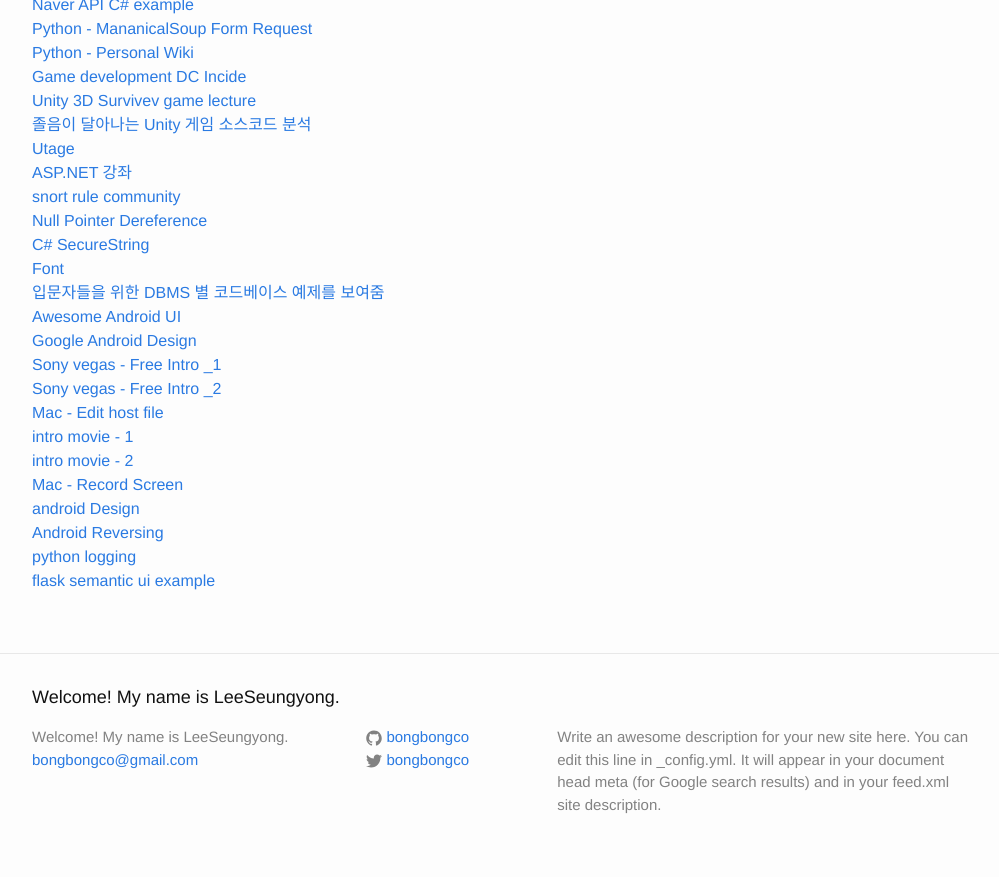
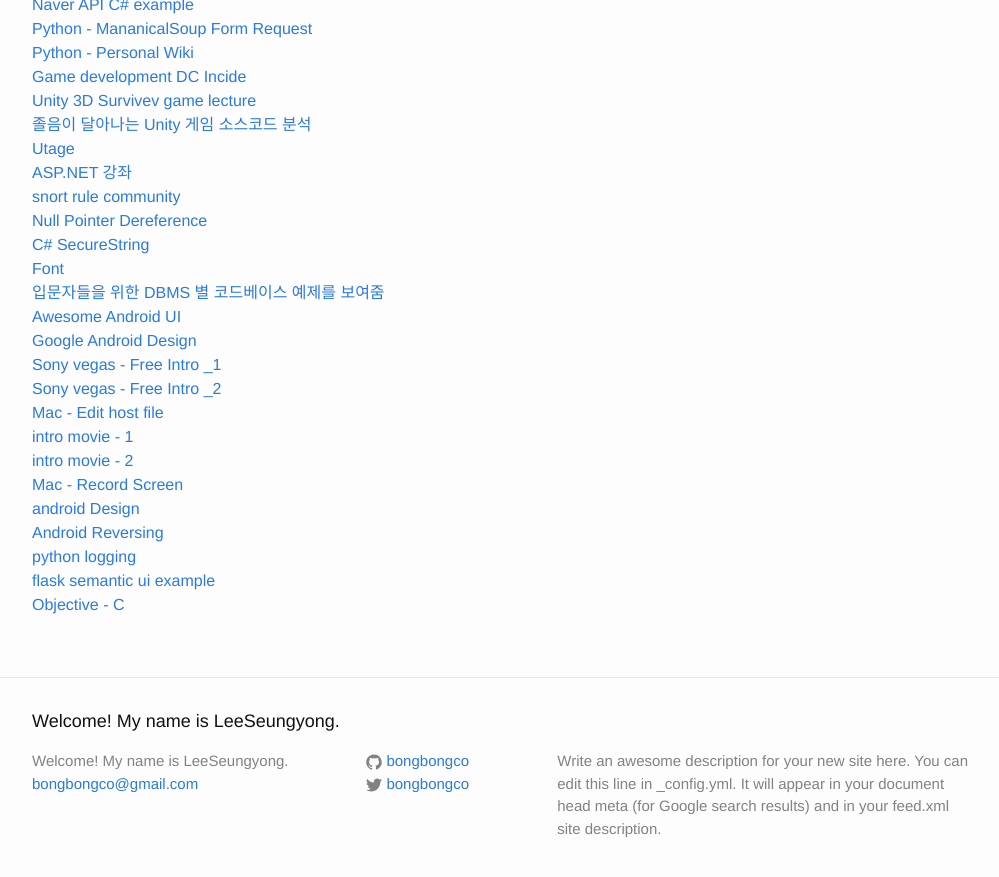
Before and after one commit to LktProgrammer/bongbongco.github.io, a Jekyll site: the page built from _posts/2016-07-22-Website-List.markdown, in a window 1280 px wide and 900 px high, scrolled down 2655 px. Shown: the top 877 px of the window, without its empty margins (138-1137 px from the left). Built offline with Jekyll 4.4.1, drawn with Linux system fonts in a browser that asks for light colours.

Commit message:
Update 2016-07-22-Website-List.markdown

```diff
--- a/_posts/2016-07-22-Website-List.markdown
+++ b/_posts/2016-07-22-Website-List.markdown
@@ -130,3 +130,4 @@ title: 참고할 웹 사이트들.
 [Android Reversing](http://blackcon.tistory.com/144)
 [python logging](http://gyus.me/?p=418)
 [flask semantic ui example](https://github.com/chuckbutler/flask-semantic-template)
+[Objective - C](http://ivis.cwnu.ac.kr/tc/dongupak/attachment/1226670577.pdf)
```
